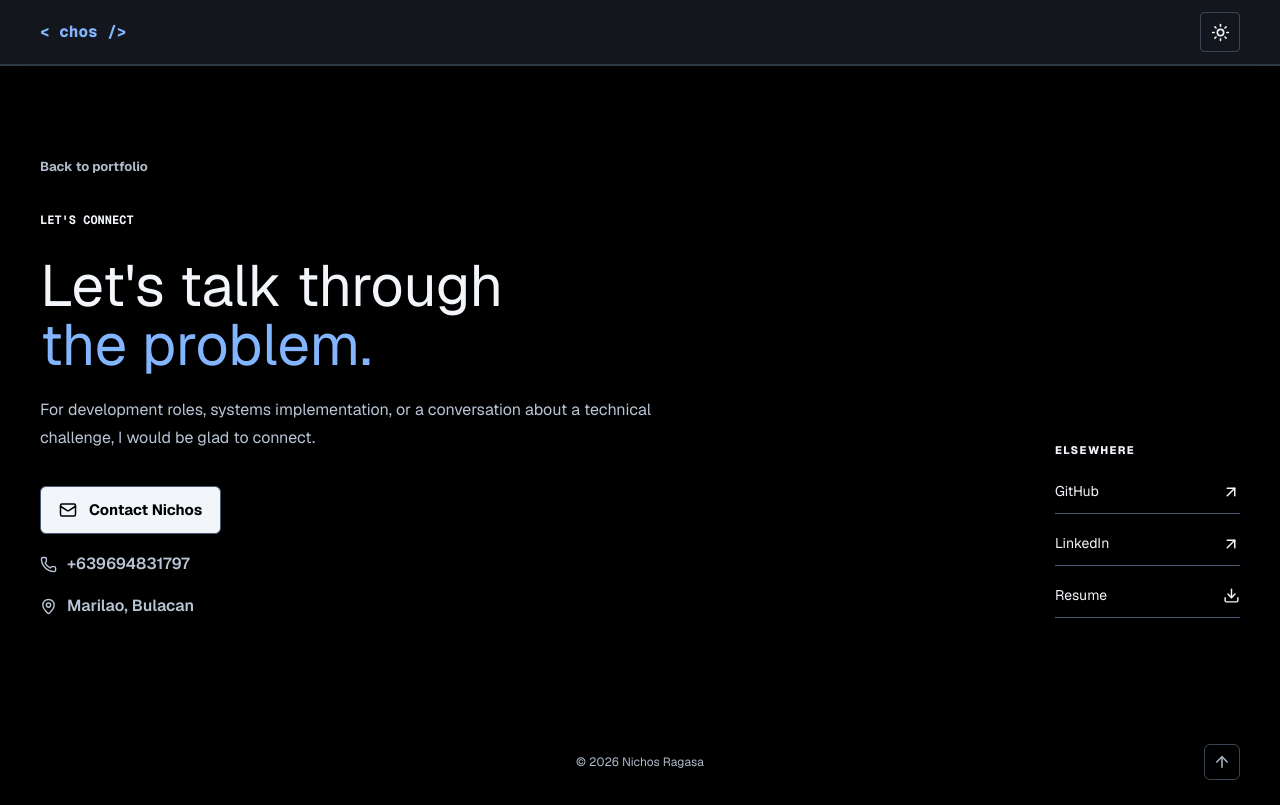
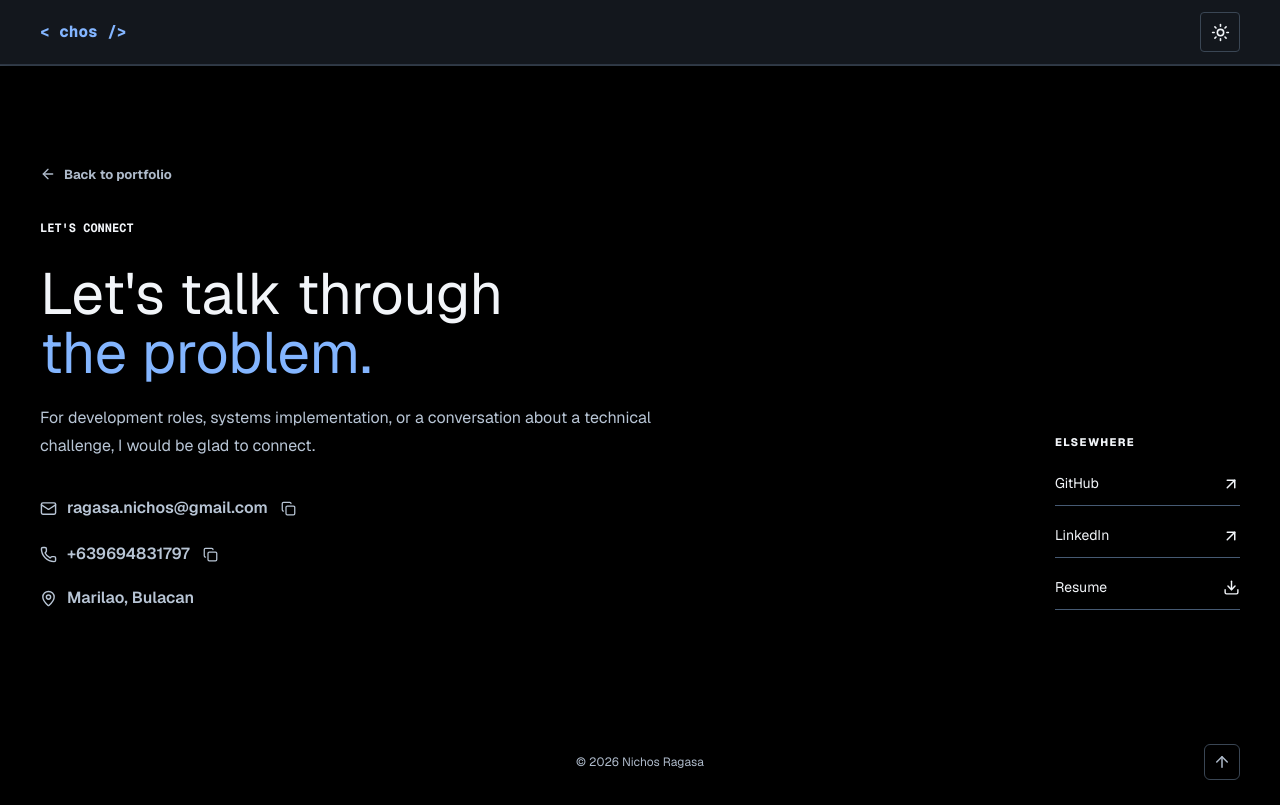
Before and after one commit to nchsrgs/ragasa_portfolio, a Next.js app: page /contact in a window 1280 px wide. Built offline with nearby package versions, Linux system fonts and the light colour scheme.

Commit message:
modified the contact section
contact:
- added arrow beside the go back to portfolio
- changed the "contact nichos" button into email and copy
- added copy icon beside the number.

```diff
--- a/src/app/globals.css
+++ b/src/app/globals.css
@@ -294,12 +294,12 @@ a:focus-visible, button:focus-visible { outline: 3px solid var(--type-secondary)
 .section-contact h2 em { color: var(--type-secondary); }
 .section-contact p { max-width: 540px; margin: 0 0 34px; color: var(--contact-muted); font-size: 16px; line-height: 1.75; }
 .contact-methods { display: flex; flex-direction: column; align-items: flex-start; gap: 18px; }
-.contact-email { min-height: 48px; display: inline-flex; align-items: center; gap: 12px; padding: 0 18px; border: 1px solid var(--contact-line); border-radius: 6px; background: var(--contact-ink); color: var(--contact-bg); font-size: 15px; font-weight: 700; box-shadow: 0 8px 24px var(--glass-shadow); transition: transform .2s, background .2s, border-color .2s, color .2s; }
-.contact-email:hover, .contact-email:focus-visible { transform: translateY(-2px); border-color: var(--overview-accent); background: var(--overview-accent); color: var(--overview-accent-ink); }
-.contact-email svg { flex: 0 0 auto; }
-.contact-phone, .contact-address { display: inline-flex; align-items: center; gap: 10px; color: var(--contact-muted); font-size: 16px; font-weight: 600; }
-.contact-phone svg, .contact-address svg { flex: 0 0 auto; }
-.contact-phone:hover, .contact-phone:focus-visible { color: var(--overview-accent); }
+.contact-method-row { display: flex; align-items: center; gap: 7px; }
+.contact-method-link, .contact-address { display: inline-flex; align-items: center; gap: 10px; color: var(--contact-muted); font-size: 16px; font-weight: 600; }
+.contact-method-link svg, .contact-address svg { flex: 0 0 auto; }
+.contact-method-link:hover, .contact-method-link:focus-visible { color: var(--overview-accent); }
+.contact-copy-button { display: grid; place-items: center; width: 28px; height: 28px; border: 0; border-radius: 4px; padding: 0; background: transparent; color: var(--contact-muted); cursor: pointer; transition: color .2s, background .2s; }
+.contact-copy-button:hover, .contact-copy-button:focus-visible { background: color-mix(in srgb, var(--overview-accent) 12%, transparent); color: var(--overview-accent); }
 .contact-side { display: flex; flex-direction: column; gap: 19px; align-self: end; }
 .contact-side > span { margin-bottom: 4px; color: var(--contact-accent); font-size: 11px; font-weight: 800; letter-spacing: .12em; }
 .contact-side a { display: flex; align-items: center; justify-content: space-between; gap: 12px; border-bottom: 1px solid var(--contact-line); padding-bottom: 11px; font-size: 14px; }
--- /dev/null
+++ b/src/components/contact-method.tsx
@@ -0,0 +1,40 @@
+"use client";
+
+import { useState, type ReactNode } from "react";
+import { Check, Copy } from "lucide-react";
+
+export function ContactMethod({ href, label, copyValue, icon }: { href: string; label: string; copyValue: string; icon: ReactNode }) {
+  const [copied, setCopied] = useState(false);
+
+  async function copyContactValue() {
+    let didCopy = false;
+
+    try {
+      await navigator.clipboard.writeText(copyValue);
+      didCopy = true;
+    } catch {
+      const input = document.createElement("textarea");
+      input.value = copyValue;
+      input.style.position = "fixed";
+      input.style.opacity = "0";
+      document.body.appendChild(input);
+      input.select();
+      didCopy = document.execCommand("copy");
+      input.remove();
+    }
+
+    if (didCopy) {
+      setCopied(true);
+      window.setTimeout(() => setCopied(false), 2200);
+    }
+  }
+
+  return (
+    <div className="contact-method-row">
+      <a className="contact-method-link" href={href}>{icon}<span>{label}</span></a>
+      <button className="contact-copy-button" type="button" onClick={copyContactValue} aria-label={copied ? `${label} copied` : `Copy ${label}`} title={copied ? "Copied" : "Copy"}>
+        {copied ? <Check size={15} aria-hidden="true" /> : <Copy size={15} aria-hidden="true" />}
+      </button>
+    </div>
+  );
+}
--- a/src/components/sections/contact-section.tsx
+++ b/src/components/sections/contact-section.tsx
@@ -1,5 +1,6 @@
-import { ArrowUpRight, Download, Mail, MapPin, Phone } from "lucide-react";
+import { ArrowLeft, ArrowUpRight, Download, Mail, MapPin, Phone } from "lucide-react";
 import Link from "next/link";
+import { ContactMethod } from "@/components/contact-method";
 import { profile, socialLinks } from "@/data/portfolio";
 
 export function ContactSection({ standalone = false }: { standalone?: boolean }) {
@@ -7,13 +8,13 @@ export function ContactSection({ standalone = false }: { standalone?: boolean })
     <section id="contact" className="section section-contact">
       <div className="container contact-inner">
         <div>
-          {standalone && <Link className="experience-return" href="/">Back to portfolio</Link>}
+          {standalone && <Link className="experience-return" href="/"><ArrowLeft size={16} aria-hidden="true" />Back to portfolio</Link>}
           <span className="contact-eyebrow">LET&apos;S CONNECT</span>
           {standalone ? <h1>Let&apos;s talk through<br /><em>the problem.</em></h1> : <h2>Let&apos;s talk through<br /><em>the problem.</em></h2>}
           <p>For development roles, systems implementation, or a conversation about a technical challenge, I would be glad to connect.</p>
           <div className="contact-methods">
-            <a className="contact-email" href={`mailto:${profile.email}`} aria-label={`Contact Nichos by email at ${profile.email}`}><Mail size={18} aria-hidden="true" />Contact Nichos</a>
-            <a className="contact-phone" href={profile.phoneHref}><Phone size={17} />{profile.phone}</a>
+            <ContactMethod href={`mailto:${profile.email}?subject=Portfolio%20inquiry`} label={profile.email} copyValue={profile.email} icon={<Mail size={17} aria-hidden="true" />} />
+            <ContactMethod href={profile.phoneHref} label={profile.phone} copyValue={profile.phone} icon={<Phone size={17} aria-hidden="true" />} />
             <div className="contact-address"><MapPin size={17} aria-hidden="true" />{profile.address}</div>
           </div>
         </div>
--- a/src/data/portfolio.ts
+++ b/src/data/portfolio.ts
@@ -22,7 +22,7 @@ export const profile = {
   },
   location: "Bulacan, Philippines",
   address: "Marilao, Bulacan",
-  email: "ragasa.nichos28@gmail.com",
+  email: "ragasa.nichos@gmail.com",
   phone: "+639694831797",
   phoneHref: "tel:+639694831797",
   heroLead: "I build backend APIs and database-driven applications.",
```
Also changed, not shown: 1 other file (tests, documents, lock files or other folders).
